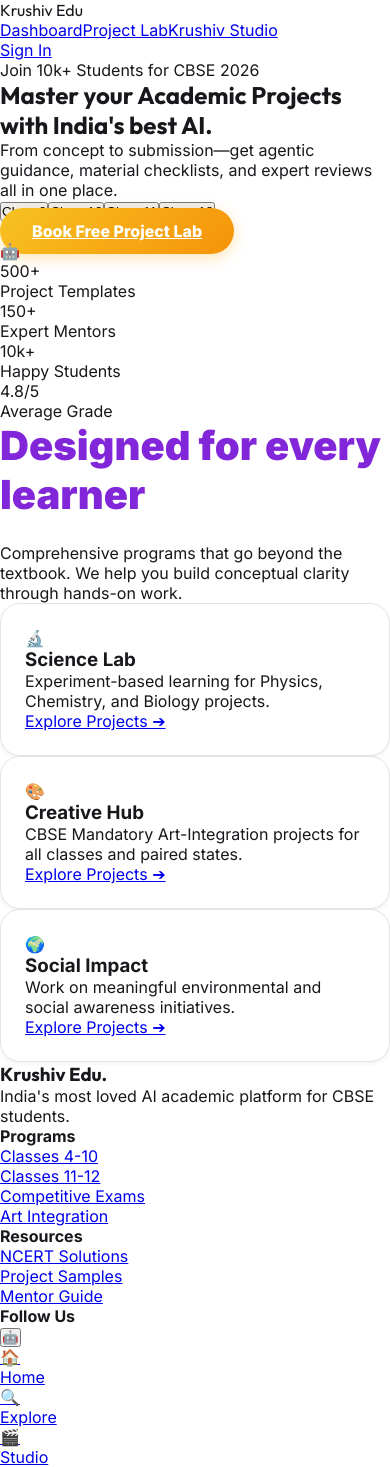
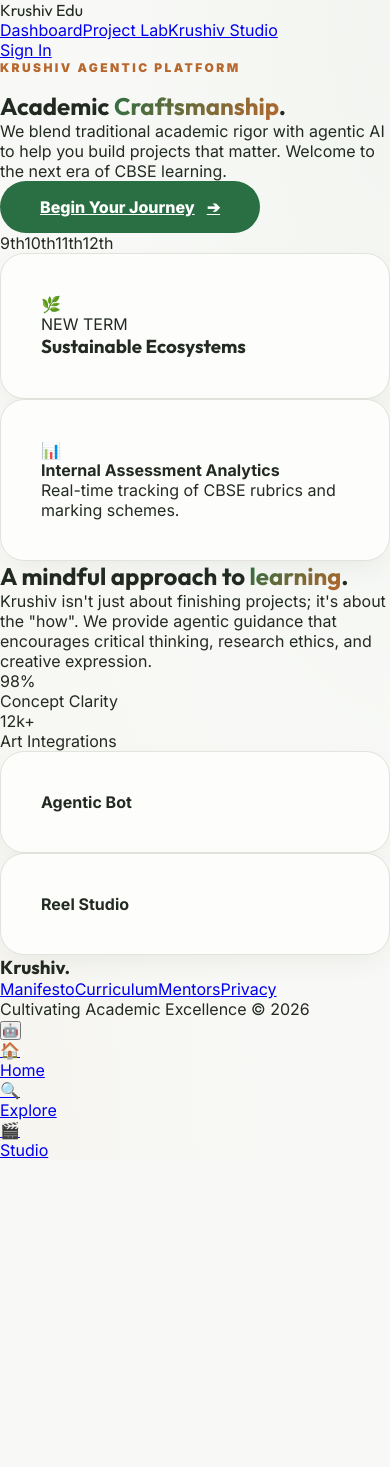
Before and after one commit to ANNML01/krushiv-edu, a Next.js app: page / in a window 390 px wide. After the commit the page ends 1160 px from the top, so only its background shows below. Built offline with nearby package versions, Linux system fonts and the light colour scheme.

Commit message:
Design overhaul: Light Olive Organic theme with Editorial layout, overlapping cards, and Forest Green palette

```diff
--- a/src/app/globals.css
+++ b/src/app/globals.css
@@ -1,41 +1,33 @@
 :root {
-  /* Refined BYJU'S Inspired Palette */
-  --background: 0 0% 100%;
-  --foreground: 240 10% 10%;
-  --card: 0 0% 100%;
-  --card-foreground: 240 10% 10%;
+  /* Light Olive Organic Palette */
+  --background: 80 20% 97%;   /* Light Olive / Creamy Green */
+  --foreground: 120 10% 15%;  /* Deep Forest Green-Black */
+  --card: 80 15% 99%;
+  --card-foreground: 120 10% 15%;
 
-  --primary: 271 70% 50%;      /* Byju's Purple */
-  --primary-foreground: 210 20% 98%;
+  --primary: 142 45% 30%;      /* Forest Green */
+  --primary-foreground: 80 20% 97%;
 
-  --secondary: 45 93% 47%;    /* Action Yellow */
-  --secondary-foreground: 240 10% 3.9%;
+  --secondary: 25 60% 45%;     /* Earthy Terracotta */
+  --secondary-foreground: 80 20% 97%;
 
-  --accent: 142 71% 45%;       /* Success Green */
-  --accent-foreground: 210 20% 98%;
+  --accent: 45 93% 47%;        /* Sunlight Yellow */
+  --accent-foreground: 240 10% 3.9%;
 
-  --muted: 240 4.8% 95.9%;
-  --border: 240 5.9% 90%;
-  --radius: 1.25rem;
+  --muted: 80 10% 92%;
+  --border: 80 10% 88%;
+  --radius: 1.5rem;
 
-  /* Grade Specific Soft Tones */
-  --grade-primary: 270 70% 96%;
-  --grade-secondary: 45 90% 96%;
-  --grade-accent: 142 70% 96%;
-
-  --shadow-sm: 0 2px 4px rgba(0,0,0,0.05);
-  --shadow-md: 0 4px 12px rgba(0,0,0,0.08);
-  --shadow-lg: 0 12px 24px rgba(128, 49, 167, 0.12);
+  /* Organic Textures */
+  --shadow-organic: 0 10px 30px -10px rgba(45, 60, 45, 0.1);
 }
 
 @media (prefers-color-scheme: dark) {
   :root {
-    --background: 240 10% 3.9%;
-    --foreground: 0 0% 98%;
-    --card: 240 10% 7%;
-    --primary: 271 60% 60%;
-    --secondary: 45 93% 47%;
-    --grade-primary: 270 30% 12%;
+    --background: 120 10% 5%;
+    --foreground: 80 20% 90%;
+    --card: 120 10% 8%;
+    --primary: 142 40% 50%;
   }
 }
 
@@ -50,71 +42,67 @@ body {
   color: hsl(var(--foreground));
   font-family: 'Inter', sans-serif;
   -webkit-font-smoothing: antialiased;
+  background-image:
+    radial-gradient(at 100% 0%, hsla(142, 45%, 30%, 0.03) 0, transparent 50%),
+    radial-gradient(at 0% 100%, hsla(25, 60%, 45%, 0.03) 0, transparent 50%);
 }
 
 .outfit {
   font-family: 'Outfit', sans-serif;
 }
 
-/* BYJU'S Style Card */
-.byju-card {
+/* Editorial Style Card */
+.editorial-card {
   background: hsl(var(--card));
   border-radius: var(--radius);
-  padding: 1.5rem;
+  padding: 2.5rem;
   border: 1px solid hsl(var(--border));
-  box-shadow: var(--shadow-sm);
-  transition: all 0.3s cubic-bezier(0.4, 0, 0.2, 1);
+  box-shadow: var(--shadow-organic);
+  transition: all 0.4s cubic-bezier(0.23, 1, 0.32, 1);
+  position: relative;
+  overflow: hidden;
 }
 
-.byju-card:hover {
-  box-shadow: var(--shadow-md);
-  transform: translateY(-4px);
-  border-color: hsl(var(--primary) / 0.2);
+.editorial-card:hover {
+  transform: translateY(-8px) scale(1.01);
+  box-shadow: 0 20px 40px -15px rgba(45, 60, 45, 0.15);
 }
 
-/* Action Button */
-.btn-primary {
-  background: linear-gradient(135deg, hsl(45 93% 55%), hsl(35 93% 50%));
+/* Organic Button */
+.btn-organic {
+  background: hsl(var(--primary));
   color: white;
-  padding: 0.8rem 2rem;
+  padding: 1rem 2.5rem;
   border-radius: 100px;
   font-weight: 800;
-  box-shadow: 0 4px 15px rgba(255, 165, 0, 0.3);
-  transition: all 0.2s ease;
+  transition: all 0.3s ease;
   border: none;
   cursor: pointer;
+  display: inline-flex;
+  align-items: center;
+  gap: 0.75rem;
 }
 
-.btn-primary:hover {
+.btn-organic:hover {
+  background: hsl(var(--primary) / 0.9);
   transform: scale(1.05);
-  box-shadow: 0 6px 20px rgba(255, 165, 0, 0.4);
+  box-shadow: 0 10px 20px rgba(0,0,0,0.1);
 }
 
-/* Section Header */
-.section-title {
-  font-size: 2.5rem;
+/* Section Label */
+.section-label {
+  font-size: 0.75rem;
   font-weight: 900;
-  color: hsl(var(--primary));
-  margin-bottom: 1.5rem;
+  text-transform: uppercase;
+  letter-spacing: 0.2em;
+  color: hsl(var(--secondary));
+  margin-bottom: 1rem;
+  display: block;
 }
 
-/* Badge */
-.badge-grade {
-  padding: 0.4rem 1rem;
-  border-radius: 100px;
-  font-size: 0.75rem;
-  font-weight: 700;
-  background: hsl(var(--grade-primary));
-  color: hsl(var(--primary));
+/* Typography Gradient */
+.text-organic {
+  background: linear-gradient(135deg, hsl(var(--primary)), hsl(var(--secondary)));
+  -webkit-background-clip: text;
+  -webkit-text-fill-color: transparent;
 }
-
-/* Sticker Overrides for a cleaner look */
-.sticker {
-  background: white;
-  padding: 0.4rem 0.8rem;
-  border-radius: 0.75rem;
-  border: 2px solid hsl(var(--primary) / 0.1);
-  font-weight: 700;
-  font-size: 0.8rem;
-  box-shadow: var(--shadow-sm);
-}
--- a/src/app/page.tsx
+++ b/src/app/page.tsx
@@ -2,160 +2,115 @@ import Image from "next/image";
 
 export default function LandingPage() {
   const grades = [
-    { class: "Class 9", desc: "Foundation & Skills", color: "bg-blue-50 text-blue-600" },
-    { class: "Class 10", desc: "Board Prep & Projects", color: "bg-purple-50 text-purple-600" },
-    { class: "Class 11", desc: "Advanced Research", color: "bg-orange-50 text-orange-600" },
-    { class: "Class 12", desc: "Professional Portfolio", color: "bg-green-50 text-green-600" },
+    { class: "9th", color: "bg-primary/10 text-primary" },
+    { class: "10th", color: "bg-secondary/10 text-secondary" },
+    { class: "11th", color: "bg-accent/10 text-accent" },
+    { class: "12th", color: "bg-foreground/5 text-foreground" },
   ];
 
   return (
-    <div className="min-h-screen bg-white">
-      {/* Hero Section - Byju's Inspired */}
-      <section className="pt-20 pb-32 bg-gradient-to-b from-[#f8f5ff] to-white">
-        <div className="max-w-7xl mx-auto px-6 flex flex-col md:flex-row items-center gap-16">
-          <div className="flex-1 space-y-8 text-center md:text-left">
-            <div className="inline-flex items-center gap-2 px-4 py-2 bg-white rounded-full shadow-sm border border-purple-100 text-sm font-bold text-primary">
-              <span className="flex h-2 w-2 rounded-full bg-accent animate-pulse"></span>
-              Join 10k+ Students for CBSE 2026
-            </div>
-            <h1 className="text-5xl md:text-7xl font-black outfit leading-[1.1] text-[#2c004d]">
-              Master your <span className="text-primary">Academic Projects</span> with India's best AI.
+    <div className="min-h-screen">
+      {/* Editorial Hero */}
+      <section className="pt-32 pb-40 relative">
+        <div className="max-w-7xl mx-auto px-6 relative z-10">
+          <div className="flex flex-col lg:flex-row items-center gap-24">
+            <div className="flex-1 space-y-10">
+              <span className="section-label">Krushiv Agentic Platform</span>
+              <h1 className="text-6xl md:text-8xl font-black outfit leading-[0.95] tracking-tight">
+                Academic <span className="text-organic">Craftsmanship</span>.
               </h1>
-            <p className="text-xl text-foreground/60 font-medium max-w-xl">
-              From concept to submission—get agentic guidance, material checklists, and expert reviews all in one place.
+              <p className="text-xl md:text-2xl text-foreground/70 font-medium leading-relaxed max-w-xl">
+                We blend traditional academic rigor with agentic AI to help you build projects that matter. Welcome to the next era of CBSE learning.
               </p>
 
-            {/* Grade Selector Block */}
-            <div className="bg-white p-2 rounded-[2.5rem] shadow-lg border border-purple-50 flex flex-col sm:flex-row gap-2 max-w-2xl">
-               <div className="flex-1 flex gap-2 overflow-x-auto no-scrollbar p-1">
+              <div className="flex flex-wrap gap-4 pt-4">
+                 <a href="/auth" className="btn-organic text-lg">
+                   Begin Your Journey
+                   <span>➔</span>
+                 </a>
+                 <div className="flex items-center gap-3 px-6 py-2 bg-white/50 rounded-full border border-border">
                     {grades.map(g => (
-                    <button key={g.class} className={`flex-shrink-0 px-6 py-3 rounded-full font-bold text-sm transition-all hover:scale-105 ${g.color}`}>
+                      <span key={g.class} className={`text-xs font-black uppercase tracking-tighter ${g.color} px-3 py-1 rounded-full`}>
                         {g.class}
-                    </button>
+                      </span>
                     ))}
                  </div>
-               <a href="/auth" className="btn-primary flex items-center justify-center whitespace-nowrap">
-                 Book Free Project Lab
-               </a>
               </div>
             </div>
 
-          <div className="flex-1 relative hidden lg:block">
-             <div className="relative z-10 animate-bounce-subtle">
-                <div className="w-[500px] h-[500px] bg-primary/5 rounded-[4rem] rotate-6 absolute inset-0"></div>
-                <div className="w-[500px] h-[500px] bg-white rounded-[4rem] -rotate-3 shadow-2xl flex flex-col items-center justify-center p-12 border border-purple-50">
-                   <div className="text-9xl mb-8">🤖</div>
-                   <div className="space-y-4 w-full">
-                      <div className="h-4 w-3/4 bg-muted rounded-full"></div>
-                      <div className="h-4 w-full bg-muted rounded-full"></div>
-                      <div className="h-4 w-1/2 bg-muted rounded-full opacity-50"></div>
+            <div className="flex-1 relative">
+               {/* Overlapping Editorial Cards */}
+               <div className="relative w-full aspect-square">
+                  <div className="absolute top-0 right-0 w-4/5 h-4/5 editorial-card bg-white rotate-3 z-20 flex flex-col justify-between">
+                     <div className="flex justify-between items-start">
+                        <div className="text-6xl">🌿</div>
+                        <div className="sticker border-primary/20">NEW TERM</div>
                      </div>
-                   <div className="mt-12 flex gap-4 w-full">
-                      <div className="h-20 flex-1 bg-grade-primary rounded-3xl"></div>
-                      <div className="h-20 flex-1 bg-grade-secondary rounded-3xl"></div>
+                     <div>
+                        <h3 className="text-3xl font-black outfit mb-4">Sustainable Ecosystems</h3>
+                        <div className="flex gap-2">
+                           <div className="h-1 flex-1 bg-primary rounded-full"></div>
+                           <div className="h-1 flex-1 bg-muted rounded-full"></div>
+                           <div className="h-1 flex-1 bg-muted rounded-full"></div>
                         </div>
                      </div>
                   </div>
-             {/* Decorative Blobs */}
-             <div className="absolute top-0 right-0 w-32 h-32 bg-orange-200/40 blur-3xl rounded-full"></div>
-             <div className="absolute bottom-0 left-0 w-40 h-40 bg-purple-200/40 blur-3xl rounded-full"></div>
+                  <div className="absolute bottom-0 left-0 w-3/4 h-3/4 editorial-card bg-secondary text-white -rotate-6 z-10 opacity-90">
+                     <div className="text-5xl mb-6">📊</div>
+                     <h4 className="text-2xl font-black mb-4">Internal Assessment Analytics</h4>
+                     <p className="text-sm font-bold opacity-60">Real-time tracking of CBSE rubrics and marking schemes.</p>
+                  </div>
+               </div>
+            </div>
           </div>
         </div>
       </section>
 
-      {/* Stats Section */}
-      <section className="py-16 border-y border-purple-50 bg-[#fafafa]">
-        <div className="max-w-7xl mx-auto px-6 grid grid-cols-2 md:grid-cols-4 gap-8">
-           <div className="text-center">
-              <div className="text-4xl font-black text-primary mb-2">500+</div>
-              <div className="text-xs font-bold text-foreground/40 uppercase tracking-widest">Project Templates</div>
+      {/* Philosophy Section */}
+      <section className="py-32 bg-white/40 border-y border-border">
+         <div className="max-w-7xl mx-auto px-6">
+            <div className="grid md:grid-cols-2 gap-24 items-center">
+               <div className="space-y-8">
+                  <h2 className="text-5xl font-black outfit">A mindful approach to <span className="text-organic">learning</span>.</h2>
+                  <p className="text-lg font-medium text-foreground/60 leading-relaxed">
+                    Krushiv isn't just about finishing projects; it's about the "how". We provide agentic guidance that encourages critical thinking, research ethics, and creative expression.
+                  </p>
+                  <div className="grid grid-cols-2 gap-8 pt-8">
+                     <div>
+                        <div className="text-3xl font-black text-primary mb-2">98%</div>
+                        <p className="text-xs font-black uppercase opacity-40">Concept Clarity</p>
                      </div>
-           <div className="text-center">
-              <div className="text-4xl font-black text-primary mb-2">150+</div>
-              <div className="text-xs font-bold text-foreground/40 uppercase tracking-widest">Expert Mentors</div>
-           </div>
-           <div className="text-center">
-              <div className="text-4xl font-black text-primary mb-2">10k+</div>
-              <div className="text-xs font-bold text-foreground/40 uppercase tracking-widest">Happy Students</div>
-           </div>
-           <div className="text-center">
-              <div className="text-4xl font-black text-primary mb-2">4.8/5</div>
-              <div className="text-xs font-bold text-foreground/40 uppercase tracking-widest">Average Grade</div>
+                     <div>
+                        <div className="text-3xl font-black text-secondary mb-2">12k+</div>
+                        <p className="text-xs font-black uppercase opacity-40">Art Integrations</p>
                      </div>
                   </div>
-      </section>
-
-      {/* Programs Section */}
-      <section className="py-24">
-         <div className="max-w-7xl mx-auto px-6">
-            <div className="text-center max-w-2xl mx-auto mb-20">
-               <h2 className="section-title">Designed for every learner</h2>
-               <p className="text-lg font-medium text-foreground/50">
-                  Comprehensive programs that go beyond the textbook. We help you build conceptual clarity through hands-on work.
-               </p>
                </div>
-
-            <div className="grid md:grid-cols-3 gap-8">
-               <div className="byju-card group">
-                  <div className="w-16 h-16 rounded-2xl bg-blue-100 text-3xl flex items-center justify-center mb-6 group-hover:scale-110 transition-transform">🔬</div>
-                  <h3 className="text-2xl font-black mb-4">Science Lab</h3>
-                  <p className="text-foreground/60 font-medium mb-8">Experiment-based learning for Physics, Chemistry, and Biology projects.</p>
-                  <a href="/dashboard" className="text-primary font-black flex items-center gap-2 group-hover:gap-4 transition-all">
-                    Explore Projects ➔
-                  </a>
+               <div className="grid grid-cols-2 gap-6">
+                  <div className="editorial-card h-64 flex flex-col justify-end bg-soft-blue border-none">
+                     <h4 className="font-black">Agentic Bot</h4>
                   </div>
-               <div className="byju-card group">
-                  <div className="w-16 h-16 rounded-2xl bg-orange-100 text-3xl flex items-center justify-center mb-6 group-hover:scale-110 transition-transform">🎨</div>
-                  <h3 className="text-2xl font-black mb-4">Creative Hub</h3>
-                  <p className="text-foreground/60 font-medium mb-8">CBSE Mandatory Art-Integration projects for all classes and paired states.</p>
-                  <a href="/dashboard" className="text-primary font-black flex items-center gap-2 group-hover:gap-4 transition-all">
-                    Explore Projects ➔
-                  </a>
+                  <div className="editorial-card h-64 flex flex-col justify-end bg-soft-pink border-none translate-y-12">
+                     <h4 className="font-black">Reel Studio</h4>
                   </div>
-               <div className="byju-card group">
-                  <div className="w-16 h-16 rounded-2xl bg-purple-100 text-3xl flex items-center justify-center mb-6 group-hover:scale-110 transition-transform">🌍</div>
-                  <h3 className="text-2xl font-black mb-4">Social Impact</h3>
-                  <p className="text-foreground/60 font-medium mb-8">Work on meaningful environmental and social awareness initiatives.</p>
-                  <a href="/dashboard" className="text-primary font-black flex items-center gap-2 group-hover:gap-4 transition-all">
-                    Explore Projects ➔
-                  </a>
                </div>
             </div>
          </div>
       </section>
 
       {/* Footer */}
-      <footer className="py-20 bg-[#2c004d] text-white">
-        <div className="max-w-7xl mx-auto px-6 grid md:grid-cols-4 gap-12">
-           <div className="space-y-6">
-              <h3 className="text-3xl font-black outfit">Krushiv Edu.</h3>
-              <p className="opacity-60 text-sm font-medium">India's most loved AI academic platform for CBSE students.</p>
+      <footer className="py-24 text-center">
+         <div className="max-w-7xl mx-auto px-6">
+            <h3 className="text-4xl font-black outfit mb-12">Krushiv.</h3>
+            <div className="flex justify-center gap-12 font-black text-xs uppercase tracking-[0.3em] opacity-40 mb-16">
+               <a href="#" className="hover:text-primary transition-colors">Manifesto</a>
+               <a href="#" className="hover:text-primary transition-colors">Curriculum</a>
+               <a href="#" className="hover:text-primary transition-colors">Mentors</a>
+               <a href="#" className="hover:text-primary transition-colors">Privacy</a>
             </div>
-           <div>
-              <h4 className="font-bold mb-6 uppercase tracking-widest text-xs opacity-40">Programs</h4>
-              <ul className="space-y-4 text-sm font-bold opacity-80">
-                 <li><a href="#">Classes 4-10</a></li>
-                 <li><a href="#">Classes 11-12</a></li>
-                 <li><a href="#">Competitive Exams</a></li>
-                 <li><a href="#">Art Integration</a></li>
-              </ul>
-           </div>
-           <div>
-              <h4 className="font-bold mb-6 uppercase tracking-widest text-xs opacity-40">Resources</h4>
-              <ul className="space-y-4 text-sm font-bold opacity-80">
-                 <li><a href="#">NCERT Solutions</a></li>
-                 <li><a href="#">Project Samples</a></li>
-                 <li><a href="#">Mentor Guide</a></li>
-              </ul>
-           </div>
-           <div>
-              <h4 className="font-bold mb-6 uppercase tracking-widest text-xs opacity-40">Follow Us</h4>
-              <div className="flex gap-4">
-                 <div className="w-10 h-10 rounded-full bg-white/10"></div>
-                 <div className="w-10 h-10 rounded-full bg-white/10"></div>
-                 <div className="w-10 h-10 rounded-full bg-white/10"></div>
-              </div>
-           </div>
+            <p className="text-[10px] font-black uppercase tracking-widest opacity-20">
+               Cultivating Academic Excellence © 2026
+            </p>
          </div>
       </footer>
     </div>
```
Also changed, not shown: src/app/dashboard/page.tsx (+63 -74 lines). Lines whose indentation alone changed are shown as unchanged.
